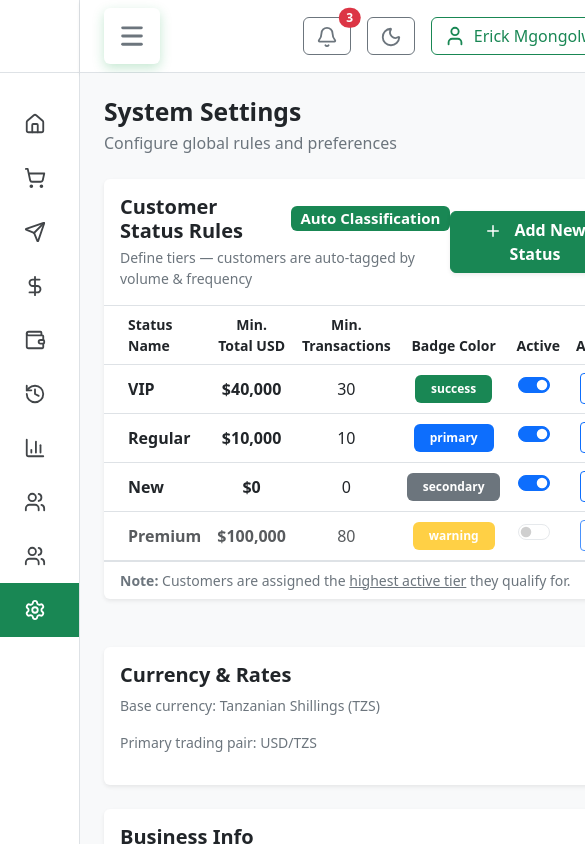
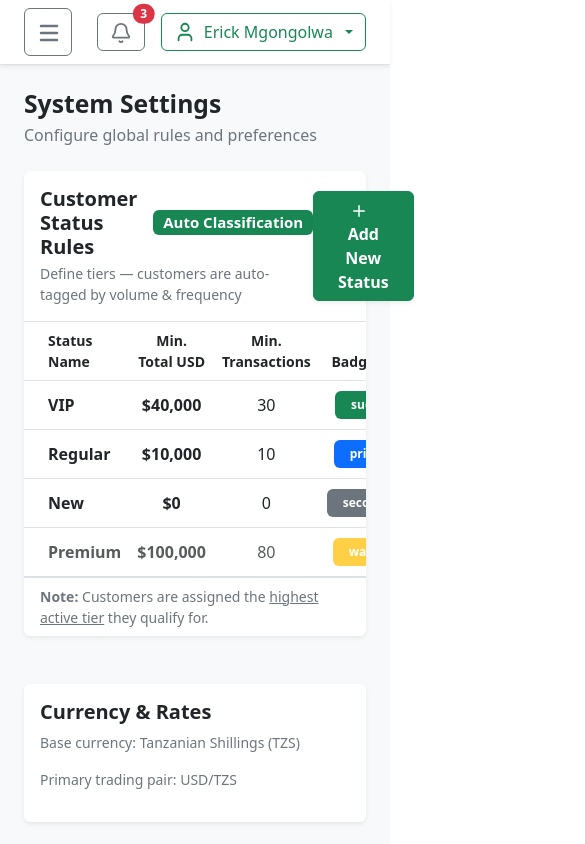
Before and after one commit to Netlity/erick-forex-app, a React (Vite) app: page /settings in a window 390 px wide. Shown: the top 844 px of the page, 585 px wide, since content can reach past the window. Built offline with nearby package versions, Linux system fonts and the light colour scheme; sample sign-in values are in the browser's storage.

Commit message:
Modified layout component to handle multiple screens and hide theme toggle at top nav in small screens

```diff
--- a/src/components/Layout.jsx
+++ b/src/components/Layout.jsx
@@ -1,9 +1,41 @@
-// src/components/Layout.jsx
+// src/components/Layout.jsx - FULL CODE (Theme Toggle Repositioned for Mobile)
+
 import { Outlet, Link, useLocation, useNavigate } from "react-router-dom";
 import { useTheme } from "../context/ThemeContext";
 import { Menu, Home, ShoppingCart, Send, DollarSign, Wallet, History, BarChart3, Users, Settings, LogOut, User, Moon, Sun, Bell } from "lucide-react";
 import { useState, useEffect } from "react";
-import { useLogout } from "../utils/logout";  // or wherever you put it
+import { useLogout } from "../utils/logout";
+
+// --- Nav Component (REUSABLE FOR DESKTOP AND MOBILE) ---
+const SidebarNav = ({ navItems, location, sidebarOpen, onLinkClick }) => (
+  <nav className="mt-4">
+    {navItems.map((item) => {
+      const Icon = item.icon;
+      const active = location.pathname === item.to;
+      return (
+        <Link
+          key={item.to}
+          to={item.to}
+          onClick={onLinkClick}
+          className={`d-flex align-items-center px-4 py-3 text-decoration-none transition-all ${
+            active
+              ? "bg-success text-white"
+              : "text-primary-hover"
+          }`}
+          style={{
+            color: active ? "white" : "inherit",
+            opacity: active ? 1 : 0.85
+          }}>
+          <Icon size={22} />
+          <span className={`ms-4 fw-medium ${!sidebarOpen && "d-none"}`}>
+            {item.label}
+          </span>
+        </Link>
+      );
+    })}
+  </nav>
+);
+// --------------------------------------------------------
 
 const navItems = [
   { to: "/", label: "Dashboard", icon: Home },
@@ -29,8 +61,8 @@ export default function Layout() {
 
   useEffect(() => {
     const handleResize = () => {
-      if (window.innerWidth < 992) setSidebarOpen(false);
-      else setSidebarOpen(true);
+      if (window.innerWidth >= 992) setSidebarOpen(true);
+      else setSidebarOpen(false);
     };
     handleResize();
     window.addEventListener("resize", handleResize);
@@ -39,71 +71,113 @@ export default function Layout() {
 
   const toggleSidebar = () => setSidebarOpen(prev => !prev);
 
+  const closeOffcanvas = () => {
+    if (window.innerWidth < 992) {
+        const closeButton = document.querySelector('#mobileSidebar .btn-close');
+        if (closeButton) {
+            closeButton.click();
+        }
+    }
+  };
+
   return (
-    <div className="d-flex flex-column min-vh-100">
-      <div className="d-flex flex-grow-1">
-        {/* Sidebar */}
+    <div className={`d-flex flex-column bg-light`} style={{ minHeight: '100vh' }}>
+
+      <div className="d-flex flex-grow-1 w-100">
+
+        {/* 1. DESKTOP SIDEBAR */}
         <div
-          id="sidebar"
-          className={`border-end shadow-sm transition-all duration-300 ${sidebarOpen ? "w-72" : "w-20"}`}
-          style={{ minWidth: sidebarOpen ? "18rem" : "5rem" }}>
-          {/* Clean Header - Same height as topbar, NO extra button */}
-          <div className="p-4 border-bottom d-flex align-items-center" style={{ height: "73px" }}>
+          className={`d-none d-lg-flex flex-column border-end shadow-sm transition-all duration-300 bg-white`}
+          style={{ minWidth: sidebarOpen ? "18rem" : "5rem", zIndex: 1020 }}>
+
+          <div className={`p-4 border-bottom d-flex align-items-center`} style={{ height: "73px" }}>
             <h3 className={`mb-0 text-success fw-bold ${!sidebarOpen && "d-none"}`}>
               Chotuwahe
             </h3>
           </div>
-
-          <nav className="mt-4">
-            {navItems.map((item) => {
-              const Icon = item.icon;
-              const active = location.pathname === item.to;
-              return (
-                <Link
-                  key={item.to}
-                  to={item.to}
-                  className={`d-flex align-items-center px-4 py-3 text-decoration-none transition-all ${
-                    active
-                      ? "bg-success text-white"
-                      : "text-primary-hover"
-                  }`}
-                  style={{
-                    color: active ? "white" : "inherit",
-                    opacity: active ? 1 : 0.85
-                  }}>
-                  <Icon size={22} />
-                  <span className={`ms-4 fw-medium ${!sidebarOpen && "d-none"}`}>
-                    {item.label}
-                  </span>
-                </Link>
-              );
-            })}
-          </nav>
+          <SidebarNav navItems={navItems} location={location} sidebarOpen={sidebarOpen} onLinkClick={null} />
         </div>
 
-        {/* Main Content */}
-        <div className="flex-grow-1 d-flex flex-column">
-          {/* Topbar - Only ONE clean hamburger */}
-          <header className="bg-white shadow-sm border-bottom px-4 d-flex align-items-center" style={{ height: "73px" }}>
-            <div className="d-flex justify-content-between align-items-center w-100">
+
+        {/* 2. MOBILE SIDEBAR (Offcanvas) */}
+        <div
+          className={`offcanvas offcanvas-start d-lg-none`}
+          tabIndex="-1"
+          id="mobileSidebar"
+          aria-labelledby="mobileSidebarLabel">
+
+          <div className={`offcanvas-header border-bottom bg-white`}>
+              <h5 className="offcanvas-title text-success fw-bold" id="mobileSidebarLabel">Chotuwahe</h5>
+              <button type="button" className={`btn-close`} data-bs-dismiss="offcanvas" aria-label="Close"></button>
+          </div>
+
+          <div className="offcanvas-body p-0 bg-white d-flex flex-column"> {/* Add flex-column to manage content spacing */}
+
+            <div className="flex-grow-1"> {/* Navigation takes up available space */}
+                <SidebarNav navItems={navItems} location={location} sidebarOpen={true} onLinkClick={closeOffcanvas} />
+            </div>
+
+            {/* NEW MOBILE THEME TOGGLE SECTION */}
+            <div className="mt-auto px-4 py-3"> {/* Use mt-auto to push to the bottom */}
+
+                <hr className="my-3" /> {/* Horizontal rule above the toggle */}
+
+                <div className="d-flex align-items-center justify-content-between">
+                    <span className="fw-medium text-muted">Toggle Theme</span>
+                    <button
+                        onClick={toggleTheme}
+                        className={`btn btn-outline-secondary theme-toggle-btn`}>
+                        {theme === "light" ? (
+                            <Moon size={22} />
+                        ) : (
+                            <Sun size={22} className="text-warning" />
+                        )}
+                    </button>
+                </div>
+
+            </div>
+            {/* END NEW MOBILE THEME TOGGLE SECTION */}
+
+          </div>
+        </div>
+
+        {/* 3. MAIN CONTENT AREA - Takes full width */}
+        <div className="flex-grow-1 d-flex flex-column w-100">
+
+          {/* Topbar */}
+          <header className={`navbar navbar-expand-lg shadow-sm border-bottom bg-white`}>
+            <div className="container-fluid px-4">
+
+              {/* Menu Triggers (mobile/desktop) */}
+              <button
+                className="btn btn-outline-secondary d-lg-none"
+                data-bs-toggle="offcanvas"
+                data-bs-target="#mobileSidebar"
+                aria-controls="mobileSidebar"
+                style={{ width: "48px", height: "48px" }}>
+                <Menu size={24} strokeWidth={2.5} />
+              </button>
+
               <button
                 onClick={toggleSidebar}
-                className="btn btn-outline-secondary toggle-menu"
-                style={{ width: "56px", height: "56px" }}>
-                <Menu size={28} strokeWidth={2.5} />
+                className="btn btn-outline-secondary me-3 d-none d-lg-block"
+                style={{ width: "48px", height: "48px" }}>
+                <Menu size={24} strokeWidth={2.5} />
               </button>
 
-              <div className="d-flex align-items-center gap-3">
-                <button className="btn btn-outline-secondary position-relative">
+              {/* The rest of the content - Pushed to the right */}
+              <div className="ms-auto d-flex align-items-center gap-3">
+                <button className={`btn btn-outline-secondary position-relative`}>
                   <Bell size={22} />
                   <span className="badge bg-danger rounded-pill position-absolute top-0 start-100 translate-middle">
                     3
                   </span>
                 </button>
 
+                {/* THEME TOGGLE BUTTON - HIDDEN ON MOBILE/TABLET (d-none d-lg-block) */}
                 <button
                   onClick={toggleTheme}
-                  className="btn btn-outline-secondary theme-toggle-btn">
+                  className={`btn btn-outline-secondary theme-toggle-btn d-none d-lg-block`}>
                   {theme === "light" ? (
                     <Moon size={22} />
                   ) : (
@@ -113,14 +187,14 @@ export default function Layout() {
 
                 <div className="dropdown">
                   <button
-                    className="btn btn-outline-success d-flex align-items-center gap-2 dropdown-toggle"
+                    className={`btn btn-outline-success d-flex align-items-center gap-2 dropdown-toggle`}
                     type="button"
                     data-bs-toggle="dropdown"
                   >
                     <User size={22} />
                     <span>{user.name}</span>
                   </button>
-                  <ul className="dropdown-menu dropdown-menu-end shadow">
+                  <ul className={`dropdown-menu dropdown-menu-end shadow`}>
                     <li><Link className="dropdown-item" to="/profile">My Profile</Link></li>
                     <li><Link className="dropdown-item" to="/settings">Settings</Link></li>
                     <li><hr className="dropdown-divider" /></li>
@@ -136,12 +210,12 @@ export default function Layout() {
           </header>
 
           {/* Page Content */}
-          <main className="flex-grow-1 p-4 bg-light">
+          <main className={`flex-grow-1 p-4 bg-light`}>
             <Outlet />
           </main>
 
           {/* Footer */}
-          <footer className="bg-white border-top py-4 mt-auto">
+          <footer className={`border-top py-4 mt-auto bg-white`}>
             <div className="text-center">
               <p className="mb-0 text-muted">
                  © {new Date().getFullYear()} Chotuwahe De Change. All rights reserved.
--- a/src/index.css
+++ b/src/index.css
@@ -154,14 +154,14 @@ html, .theme-transition * {
 }
 
 /* Remove border from top-left hamburger button */
-header .btn-outline-secondary.toggle-menu {
+/* header .btn-outline-secondary.toggle-menu {
   border: none !important;
   box-shadow: 0 4px 12px rgba(22, 163,74,0.25) !important;
 }
 
 header .btn-outline-secondary.toggle-menu:hover {
   box-shadow: 0 8px 20px rgba(22,163,74,0.35) !important;
-}
+} */
 
 /* PROFESSIONAL FORM STYLE — LABELS + CLEAN INPUTS */
 .form-group {
--- a/src/pages/Dashboard.jsx
+++ b/src/pages/Dashboard.jsx
@@ -120,7 +120,7 @@ export default function Dashboard() {
       {/* Welcome Section */}
       <div className="mb-4">
         <h2 className="mb-2 fw-bold">Welcome back, Erick</h2>
-        <p className="text-muted">Here's what's happening today at EastPay</p>
+        <p className="text-muted">Here's what's happening today at Chotuwahe De Change</p>
       </div>
 
       {/* Stats Cards - Perfect Spacing */}
```
